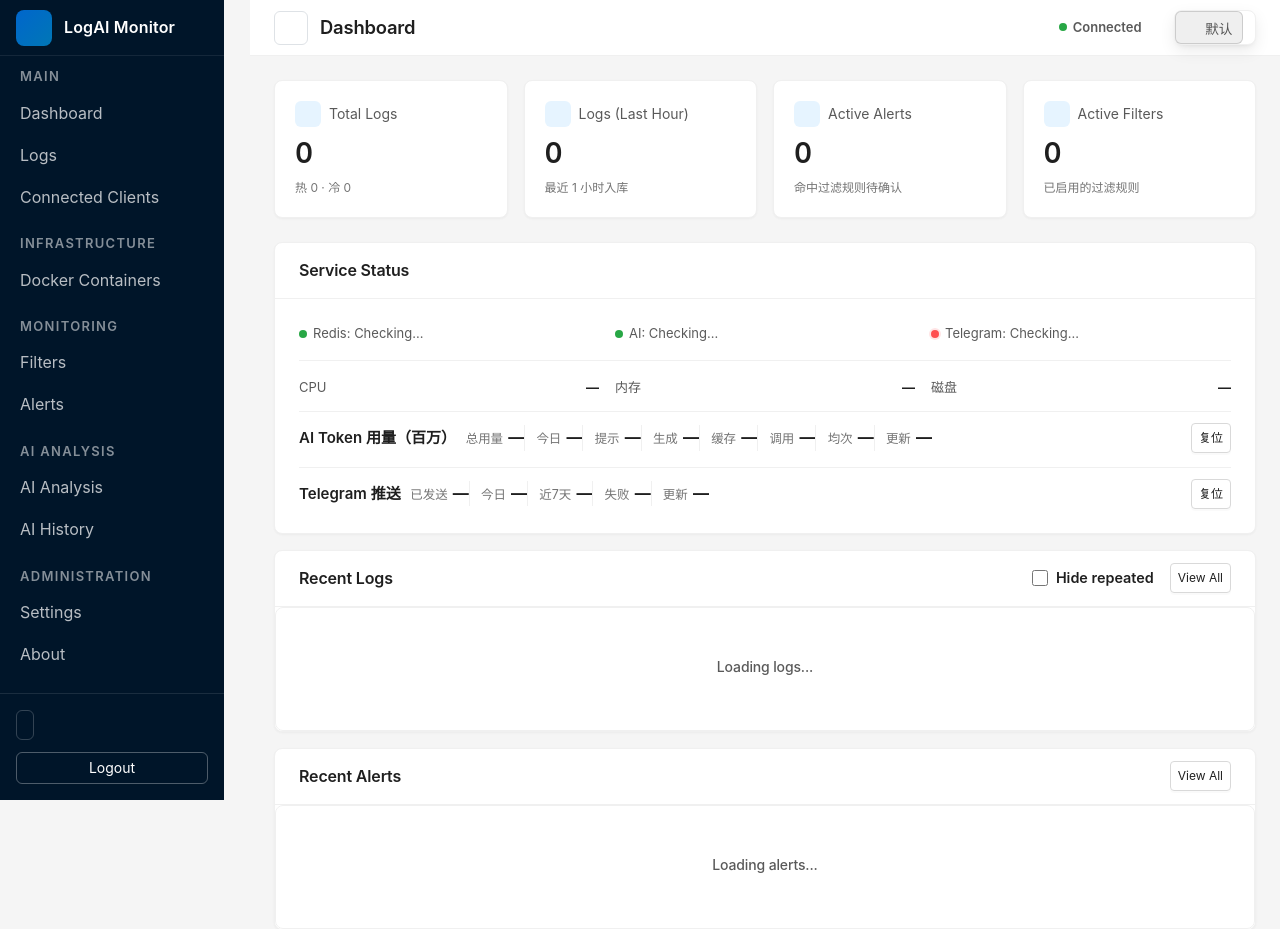
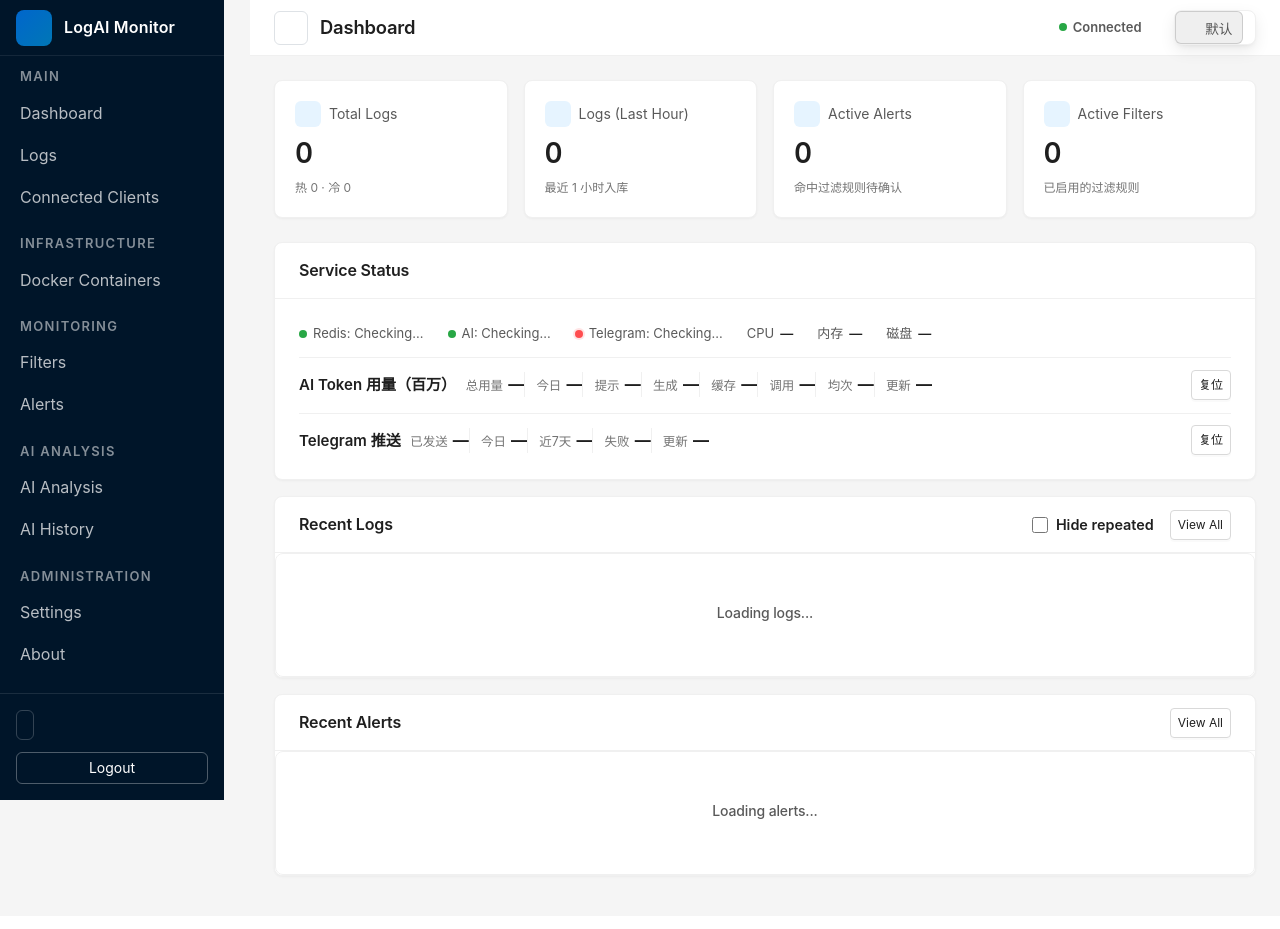
Before and after one commit to humanxp/LogAI-Monitor, a Python web app: template templates/index.html in a window 1280 px wide. Shown: the top 929 px of the page. After the commit the page ends 878 px from the top, so only its background shows below. Run offline with Jinja, Linux system fonts and the light colour scheme; the template is opened without the code that fills it, so the values that code supplies are empty.

Commit message:
ui(dashboard): Service Status 六个状态压成一行
Redis / AI / Telegram / CPU / 内存 / 磁盘 统一放在 .service-row：
- 单一 flex 行、nowrap，窄屏横向滚动而不是折成两行（折行会让人以为分了两组）
- AI 那项内联去掉模型名（太长会挤爆一行），模型名移到 tooltip
- 实测 1440 宽下一行 1092px、行高 20px，六项 top 完全一致

```diff
--- a/templates/index.html
+++ b/templates/index.html
@@ -51,7 +51,8 @@
         <h3>{{ icon("server")|safe }} Service Status</h3>
     </div>
     <div class="card-body">
-        <div style="display: grid; grid-template-columns: repeat(auto-fit, minmax(200px, 1fr)); gap: 1rem;">
+        <!-- 服务状态 + 宿主机资源：全部压在一行（窄屏横向滚动，不换行） -->
+        <div class="service-row">
             <div class="status-indicator" id="redisStatus">
                 <span class="status-dot"></span> Redis: Checking...
             </div>
@@ -61,21 +62,14 @@
             <div class="status-indicator" id="telegramStatus">
                 <span class="status-dot offline"></span> Telegram: Checking...
             </div>
-        </div>
-
-        <!-- 宿主机资源：CPU 使用率 / 内存占用 / 磁盘剩余（数据来自 /api/stats） -->
-        <div style="display: grid; grid-template-columns: repeat(auto-fit, minmax(220px, 1fr)); gap: 1rem; margin-top: 1rem; padding-top: 1rem; border-top: 1px solid var(--lm-line);">
             <div class="status-indicator" title="宿主机 CPU 使用率（/proc/stat 采样）">
-                {{ icon("gauge")|safe }} CPU
-                <b id="cpuUsage" style="margin-left: auto; color: var(--lm-ink); font-variant-numeric: tabular-nums;">—</b>
+                {{ icon("gauge")|safe }} CPU <b id="cpuUsage">—</b>
             </div>
             <div class="status-indicator" title="宿主机内存占用（/proc/meminfo）">
-                {{ icon("box")|safe }} 内存
-                <b id="memUsage" style="margin-left: auto; color: var(--lm-ink); font-variant-numeric: tabular-nums;">—</b>
+                {{ icon("box")|safe }} 内存 <b id="memUsage">—</b>
             </div>
             <div class="status-indicator" title="归档所在磁盘的剩余空间">
-                {{ icon("database")|safe }} 磁盘
-                <b id="diskUsage" style="margin-left: auto; color: var(--lm-ink); font-variant-numeric: tabular-nums;">—</b>
+                {{ icon("database")|safe }} 磁盘 <b id="diskUsage">—</b>
             </div>
         </div>
         <!-- AI token 用量：字段来自 /api/stats 的 ai_tokens_*（后端每次调用后累计）。
--- a/wwwroot/css/ant.css
+++ b/wwwroot/css/ant.css
@@ -879,3 +879,26 @@ th.sortable[data-dir="desc"] .sort-ind { opacity: 1; }
 @media (max-width: 768px) {
   .badge, .severity-badge { font-size: 12px; height: 22px; line-height: 20px; }
 }
+
+/* Service Status：服务连通性 + 宿主机资源统一在一行。
+   窄屏不换行而是横向滚动——换行会让"同一组状态"看起来像两组。 */
+.service-row {
+  display: flex;
+  flex-wrap: nowrap;
+  align-items: center;
+  gap: 1.5rem;
+  overflow-x: auto;
+  -webkit-overflow-scrolling: touch;
+}
+.service-row .status-indicator {
+  flex: 0 0 auto;
+  white-space: nowrap;
+  gap: 6px;
+}
+.service-row .status-indicator .lx { color: var(--lm-ink-3); }
+.service-row b {
+  color: var(--lm-ink);
+  font-weight: 600;
+  font-variant-numeric: tabular-nums;
+}
+@media (max-width: 768px) { .service-row { gap: 1rem; } }
```
Also changed, not shown: wwwroot/js/app.js.
